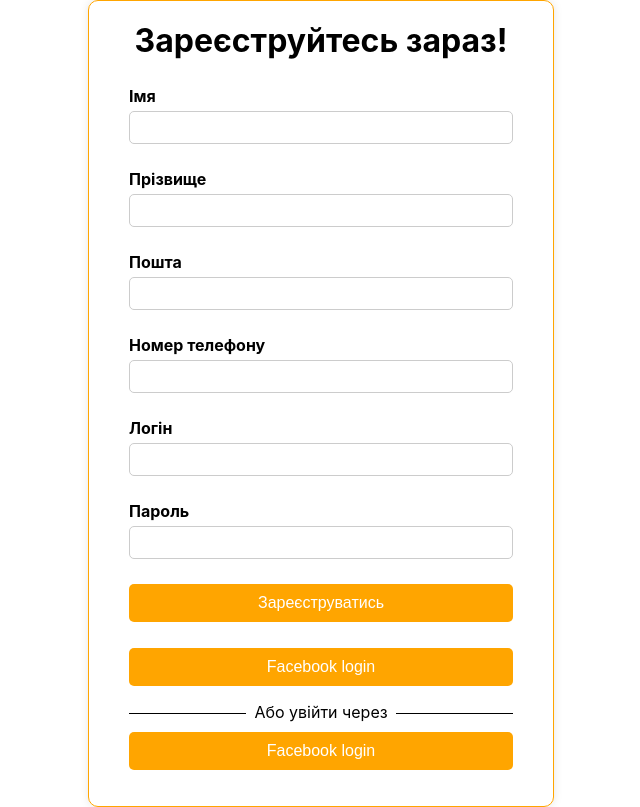
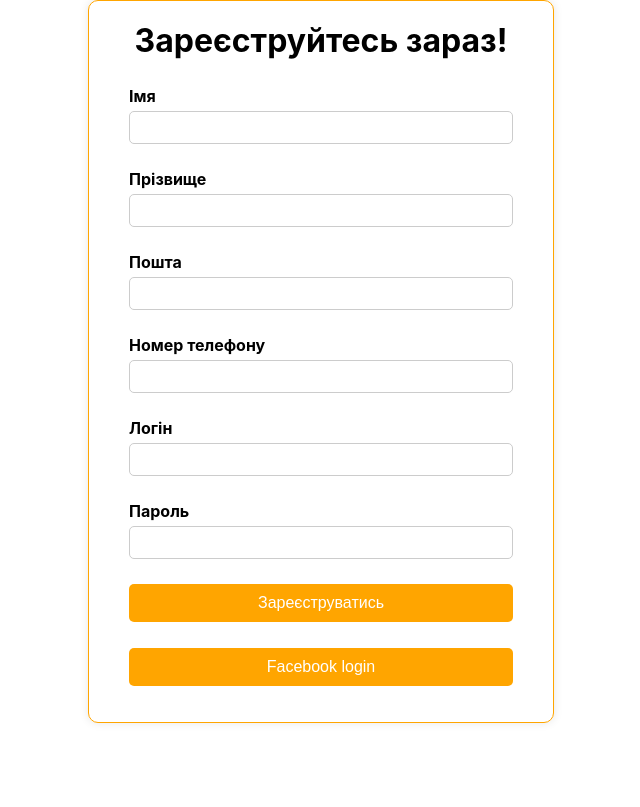
Before and after one commit to bandvov/cars, a React (Create React App) app: page /auth/registration in a window 1280 px wide. Shown: the whole page, without its empty margins (319-959 px from the left). Built offline with nearby package versions, Linux system fonts and the light colour scheme.

Commit message:
Revert "update registration form"
This reverts commit 56f6631e1f168f721f93850768fcf0619703c9c9.

```diff
--- a/src/components/modals/Register/Register.js
+++ b/src/components/modals/Register/Register.js
@@ -27,7 +27,6 @@ const RegistrationForm = () => {
   });
 
   return (
-    <div className="form-container">
     <Formik
       initialValues={{
         first_name: "",
@@ -45,26 +44,18 @@ const RegistrationForm = () => {
       }}
     >
       {({ isSubmitting }) => (
-          <Form>
+        <Form className="form-container">
           <h1>Зареєструйтесь зараз!</h1>
           <div className="form-group">
             <label htmlFor="first_name">Імя</label>
             <Field type="text" name="first_name" />
-              <ErrorMessage
-                name="first_name"
-                component="div"
-                className="error"
-              />
+            <ErrorMessage name="first_name" component="div" className="error" />
           </div>
 
           <div className="form-group">
             <label htmlFor="last_name">Прізвище</label>
             <Field type="text" name="last_name" />
-              <ErrorMessage
-                name="last_name"
-                component="div"
-                className="error"
-              />
+            <ErrorMessage name="last_name" component="div" className="error" />
           </div>
 
           <div className="form-group">
@@ -100,25 +91,6 @@ const RegistrationForm = () => {
         </Form>
       )}
     </Formik>
-      <div style={{ display: "flex" }}>
-        <div
-          style={{
-            flex: 1,
-            borderBottom: "1px solid",
-            margin: "0 8px 8px 0",
-          }}
-        ></div>
-        <span>Або увійти через</span>
-        <div
-          style={{
-            flex: 1,
-            borderBottom: "1px solid",
-            margin: "0 0 8px 8px",
-          }}
-        ></div>
-      </div>
-      <FacebookButton />
-    </div>
   );
 };
 
```
Lines whose indentation alone changed are shown as unchanged.
